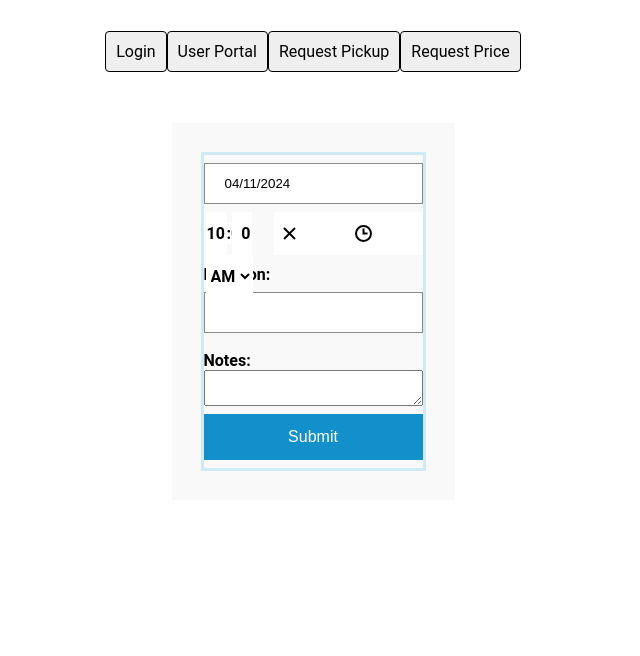
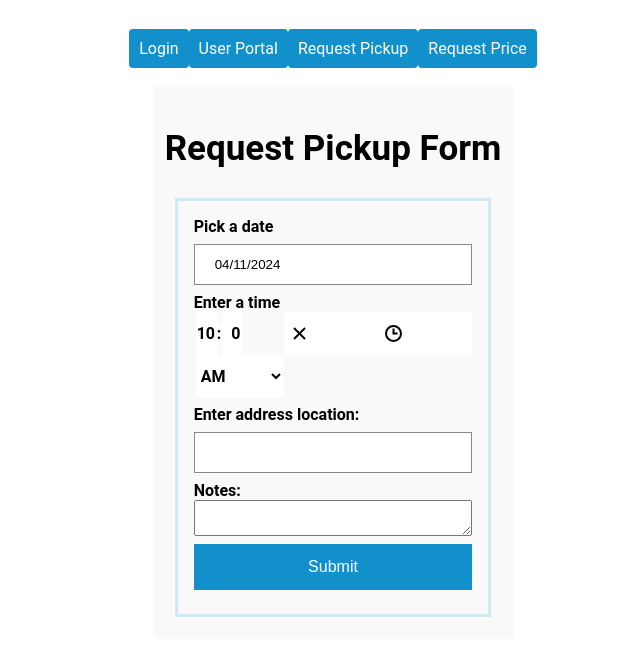
Before and after one commit to garrett-lieb/groupProject3, a React (Vite) app in the folder client/: page /Pickup in a window 1280 px wide. Shown: the top 656 px of the page, without its empty margins (327-967 px from the left). Built offline with nearby package versions, Linux system fonts and the light colour scheme.

Commit message:
edit styling for date/time picker under request pickup

```diff
--- a/client/src/components/Pickup/TimePicker.css
+++ b/client/src/components/Pickup/TimePicker.css
@@ -1,15 +1,48 @@
-/* :root {
+:root {
   --primary: #1290cb;
   --secondary: #59b2dc;
-  --tertiary: #CFEAF5;
---greyfont: #898989;
+  --tertiary: #cfeaf5;
+  --greyfont: #898989;
+  --white: #fff;
+}
+
+
+
+form {
+  border: 3px solid var(--tertiary);
+  display: flex;
+  flex-direction: column;
+  color: black;
+  font-weight: bold;
+  padding: 16px;
+  margin: 10px;
+}
+
+button .submit{
+  background-color: var(--primary);
+  color: white;
+  font-size: medium;
+  border: none;
+  cursor: pointer;
+
+}
+
+/*
+label {
+  margin: 20px;
 } */
 
-
-label {
-margin-top: 10px;
+.container {
+  /* display: flex;
+  flex-direction: column;
+  line-height: normal; */
+  padding: 12px;
 }
 
+
+label.addressLbl {
+  margin-top: 50px;
+}
 .react-time-picker {
   display: inline-flex;
   position: relative;
@@ -22,19 +55,18 @@ margin-top: 10px;
   -moz-box-sizing: border-box;
   -webkit-box-sizing: border-box;
   box-sizing: border-box;
-
 }
 
 .react-time-picker--disabled {
-  background-color: #f0f0f0;
-  color: #6d6d6d;
+  background-color: var(--tertiary);
+  color: var(--greyfont);
 }
 
 .react-time-picker__wrapper {
   display: flex;
   flex-grow: 1;
   flex-shrink: 0;
-  background-color: #fff;
+  background-color: var(--white);
 }
 
 .react-time-picker__inputGroup {
@@ -47,7 +79,7 @@ margin-top: 10px;
 .react-time-picker__inputGroup__divider {
   padding: 1px 0;
   white-space: normal;
-  background-color: #fff;
+  background-color: var(--white);
 }
 
 .react-time-picker__inputGroup__divider,
@@ -61,7 +93,7 @@ margin-top: 10px;
   position: relative;
   padding: 0 1px;
   border: 0;
-  background: #fff;
+  background: var(--white);
   color: black;
   font: inherit;
   box-sizing: content-box;
@@ -92,12 +124,15 @@ margin-top: 10px;
   -webkit-appearance: menulist;
   -moz-appearance: menulist;
   appearance: menulist;
+  width: 100%;
+
 }
 
 .react-time-picker__button {
   border: 0;
   background: transparent;
   padding: 4px 6px;
+
 }
 
 .react-time-picker__button:enabled {
@@ -106,11 +141,11 @@ margin-top: 10px;
 
 .react-time-picker__button:enabled:hover .react-time-picker__button__icon,
 .react-time-picker__button:enabled:focus .react-time-picker__button__icon {
-  stroke: #0078d7;
+  stroke: var(--primary);
 }
 
 .react-time-picker__button:disabled .react-time-picker__button__icon {
-  stroke: #6d6d6d;
+  stroke: var(--greyfont);
 }
 
 .react-time-picker__button svg {
@@ -122,8 +157,8 @@ margin-top: 10px;
   height: 200px;
   max-width: 100vw;
   padding: 25px;
-  background-color: rgb(246, 242, 242);
-  border: thin solid #a0a096;
+  background-color: var(--secondary);
+  border: thin solid var(--greyfont);
   z-index: 1;
 }
 
--- a/client/src/components/Pickup/pickup.css
+++ /dev/null
@@ -1,18 +0,0 @@
-/* :root {
-    --primary: #1290cb;
-    --secondary: #59b2dc;
-    --tertiary: #CFEAF5;
-  --greyfont: #898989;
-  } */
-
-.container {
-    margin: 10px;
-}
-
-.container form {
-    display: inline-flex;
-    margin: 13px;
-    flex-direction: column;
-    color: black;
-    font-weight: bold;
-  }
--- a/client/src/components/Pickup/pickup.jsx
+++ b/client/src/components/Pickup/pickup.jsx
@@ -1,65 +1,66 @@
-import React, { useState } from 'react';
-import DatePicker from 'react-datepicker';
-import './TimePicker.css';
-import './pickup.css'
-import TimePicker from 'react-time-picker';
- import 'react-clock/dist/Clock.css';
- import "react-datepicker/dist/react-datepicker.css";
+import React, { useState } from "react";
+import DatePicker from "react-datepicker";
+import "./TimePicker.css";
+// import './pickup.css'
+import TimePicker from "react-time-picker";
+import "react-clock/dist/Clock.css";
+import "react-datepicker/dist/react-datepicker.css";
 // CSS Modules, react-datepicker-cssmodules.css
- import 'react-datepicker/dist/react-datepicker-cssmodules.css';
-
-
+import "react-datepicker/dist/react-datepicker-cssmodules.css";
 
 const Pickup = () => {
   const [startDate, setStartDate] = useState(new Date());
-  const [time, setTime] = useState('10:00');
+  const [time, setTime] = useState("10:00");
 
   const [formData, setFormData] = useState({
-    Date: '',
-    Time: '',
-    Location: '',
-    Notes: ''
+    Date: "",
+    Time: "",
+    Location: "",
+    Notes: "",
   });
 
   function handleSubmit(event) {
     event.preventDefault();
 
-    const location = document.getElementById('location').value;
-    const notes = document.getElementById('notes').value;
+    const location = document.getElementById("location").value;
+    const notes = document.getElementById("notes").value;
 
     setFormData({
       Date: startDate,
       Time: time,
       Location: location,
-      Notes: notes
+      Notes: notes,
     });
 
     console.log(formData);
 
     // send the request/mutation
-
   }
 
   return (
     <div className="container">
+      <h2>Request Pickup Form</h2>
 
       <form onSubmit={handleSubmit}>
-        <DatePicker selected={startDate} onChange={(date) => setStartDate(date)} />
-
+        <label>Pick a date</label>
+        <DatePicker
+          selected={startDate}
+          onChange={(date) => setStartDate(date)}
+        />
+        <label>Enter a time</label>
         <TimePicker onChange={setTime} value={time} />
 
-        <label>Location: </label>
-        <input type="text" name="Location" id="location"/>
+        <label className="addressLbl">Enter address location:</label>
+        <input type="text" name="Location" id="location" />
 
         <label> Notes: </label>
         <textarea id="notes"> </textarea>
 
-        <button type="submit">Submit</button>
+        <button className="submit" type="submit">Submit</button>
+
       </form>
-
     </div>
-
   );
-}
+};
 
 export default Pickup;
--- a/client/src/components/Root/nav.css
+++ b/client/src/components/Root/nav.css
@@ -1,44 +1,37 @@
-/* :root {
+:root {
   --primary: #1290cb;
   --secondary: #59b2dc;
-    --tertiary: #CFEAF5;
+  --tertiary: #cfeaf5;
   --greyfont: #898989;
-  } */
+}
 
 a {
   text-decoration: none;
 }
 
-a :hover {
-
-}
-
-ul{
-    margin: 20px 20px 40px 20px;
-    padding: 1px 1px 1px 1px;
-    display: inline-block;
+ul {
+  margin: 18px;
+  padding: 1px;
+  display: flex;
   list-style: none;
   justify-content: center;
 }
 
 ul li {
-    background-color:#eeee;
-    border: 1px solid #000000;
+  background-color: var(--primary);
   border-radius: 4px;
-    color:#7B8585;
-    display: inline-block;
+  color: white;
   font-size: 16px;
   padding: 10px 10px;
 }
 
 ul li:hover {
-    background-color: #A0D2E9;
   cursor: pointer;
-    transition: 0.5s;
+  opacity: 0.8;
+  transition: 0.2s;
 }
 
-
-.menu{
+.menu {
   background-color: #ffff;
   display: flex;
   flex-direction: column;
@@ -53,7 +46,7 @@ ul li:hover {
 
 .navItem {
   border-bottom: none;
-    color: #000000;
+  color: white;
   display: flex;
   flex-direction: row;
 }
--- a/client/src/index.css
+++ b/client/src/index.css
@@ -1,26 +1,19 @@
 :root {
   --primary: #1290cb;
   --secondary: #59b2dc;
-  --tertiary: #CFEAF5;
---greyfont: #898989;
+  --tertiary: #cfeaf5;
+  --greyfont: #898989;
 }
 
-
 body {
-  /* align-items: center; */
-  /* background-image:  */
-  /* linear-gradient(to right, rgb(0, 133, 145), rgb(0, 183, 200), rgb(0, 179, 176)); */
-  /* box-sizing: border-box; */
-  font-family: 'Roboto', sans-serif;
-  margin: 0;
-  padding-top: 0;
+  font-family: "Roboto", sans-serif;
+  margin: 20px;
 }
 
 /* a {
   font-weight: 500;
   text-decoration: inherit;
 } */
-
 
 /* h1 {
   font-size: 3.2em;
@@ -37,9 +30,9 @@ body {
 /* h2 {
   padding: 2rem;
   font-size: 1.5rem; */
-  /* background-image: linear-gradient( rgb(0, 179, 196), rgb(66, 115, 143)); */
-  /* border-style: double; */
-  /* border-width: 0.5rem;
+/* background-image: linear-gradient( rgb(0, 179, 196), rgb(66, 115, 143)); */
+/* border-style: double; */
+/* border-width: 0.5rem;
   border-radius: 1rem;
 
 } */
@@ -78,22 +71,14 @@ p {
   transition: 0.25s;
 } */
 
-
-
-
 /*
 textarea {
   background-color: #f9f9f9;
   color: black;
 } */
 
-
-
-
-
 @media only screen and (max-width: 720px) {
   body {
     display: flex;
   }
-
 }
```
Lines whose indentation alone changed are shown as unchanged.
